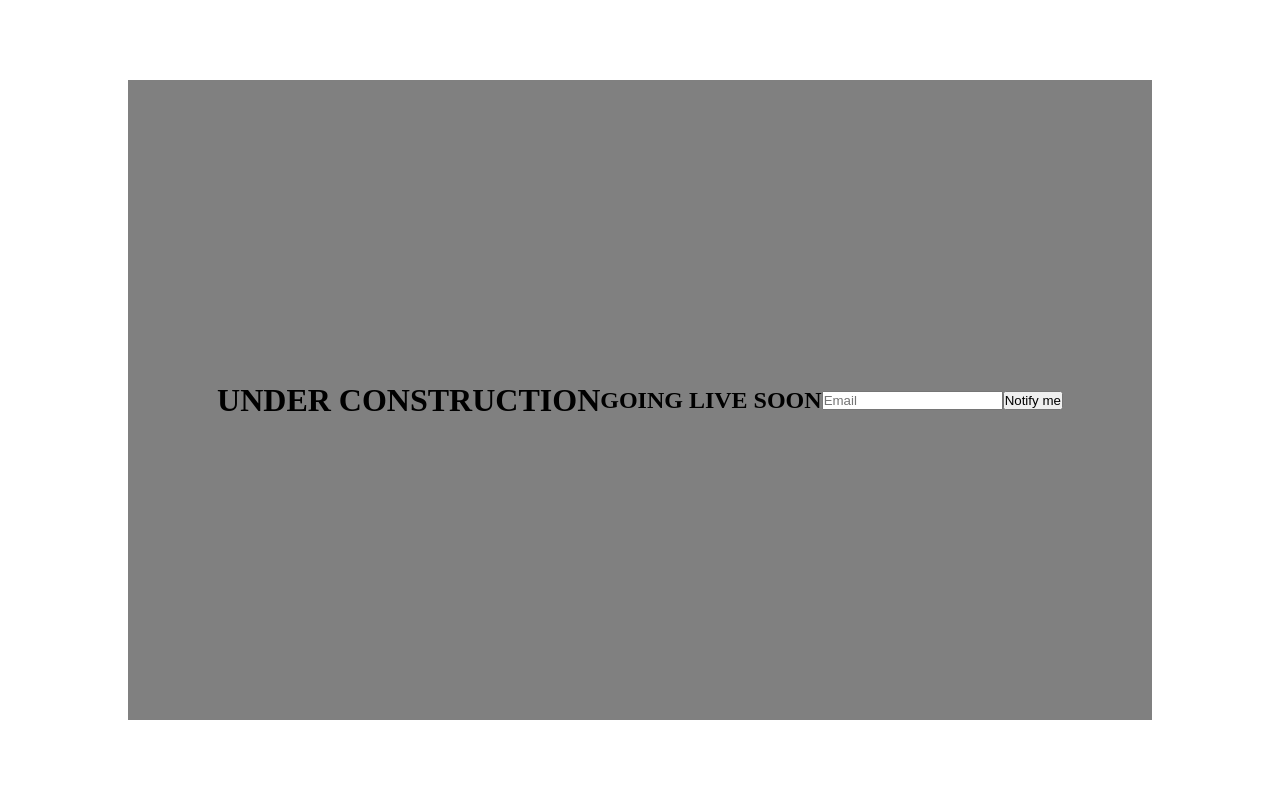
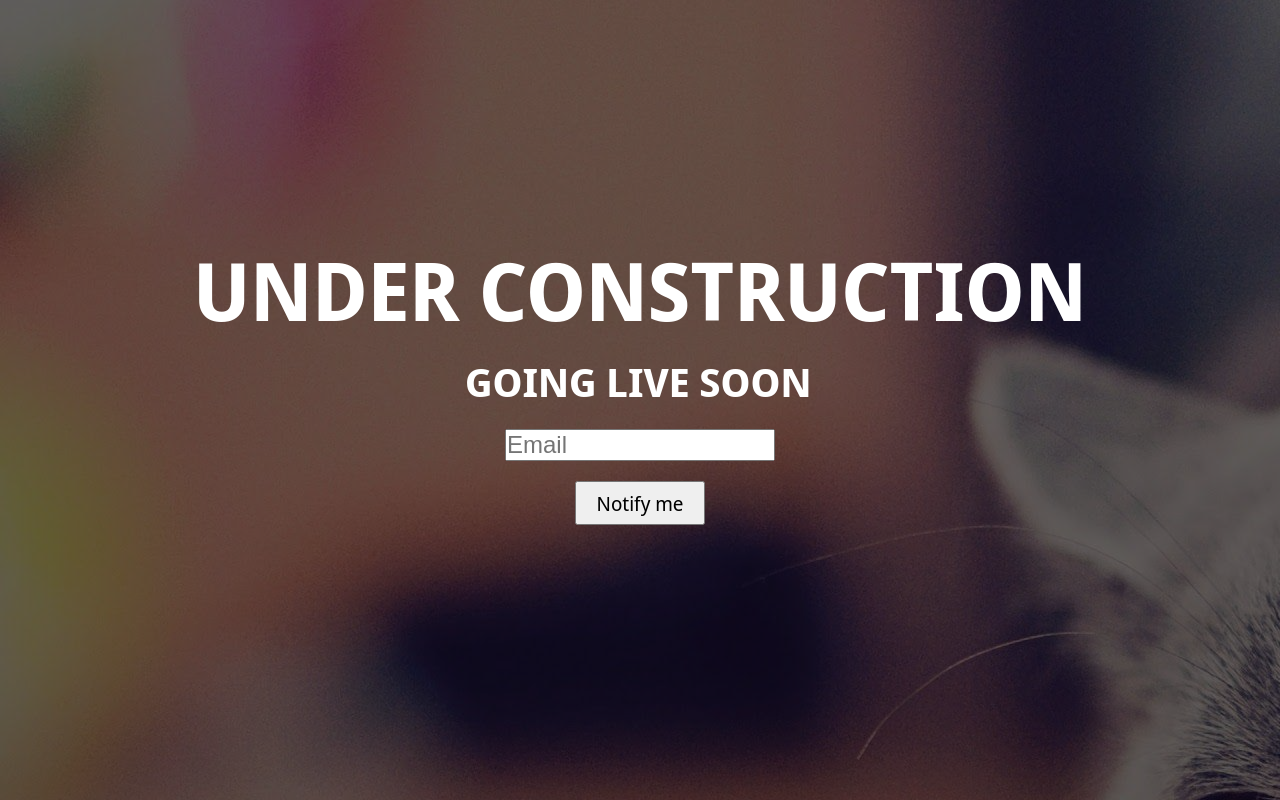
Before and after one commit to Engine82/PetesWebsite, a plain HTML site: page construction.html in a window 1280 px wide. Drawn offline with Linux system fonts and the light colour scheme.

Commit message:
text styling

```diff
--- a/construction.css
+++ b/construction.css
@@ -5,18 +5,55 @@
 }
 
 body {
+    background: url(images/cat.jpg);
     display: flex;
-    flex-direction: row;
-    width: 100vw;
-    height: 100vh;
+    width: auto;
+    height: auto;
+    font-family: "Noto Sans Display", sans-serif;
 }
 
 .container {
-    background-color: grey;
+    background: rgba(0,0,0, 0.6);
+    color: white;
     display: flex;
+    flex-direction: column;
     justify-content: center;
     align-items: center;
-    height: 80vh;
-    width: 80vw;
+    height: 100vh;
+    width: 100vw;
+    padding-bottom: 40px;
     margin: auto;
 }
+
+.container > h2, h4, input, button {
+
+}
+
+h1 {
+    font-size: 80px;
+    margin-bottom: 10px;
+}
+
+h2 {
+    font-size: 40px;
+    width: 350px;
+    margin-bottom: 20px;
+}
+
+.input {
+    font-size: 1.5em;
+    width: 270px;
+    margin-bottom: 20px;
+}
+
+button {
+    height: 44px;
+    width: 130px;
+    font-size: 1.25em;
+    font-family: "Noto Sans Display", sans-serif;
+
+}
+
+footer{
+    height: 50px;
+}
```
